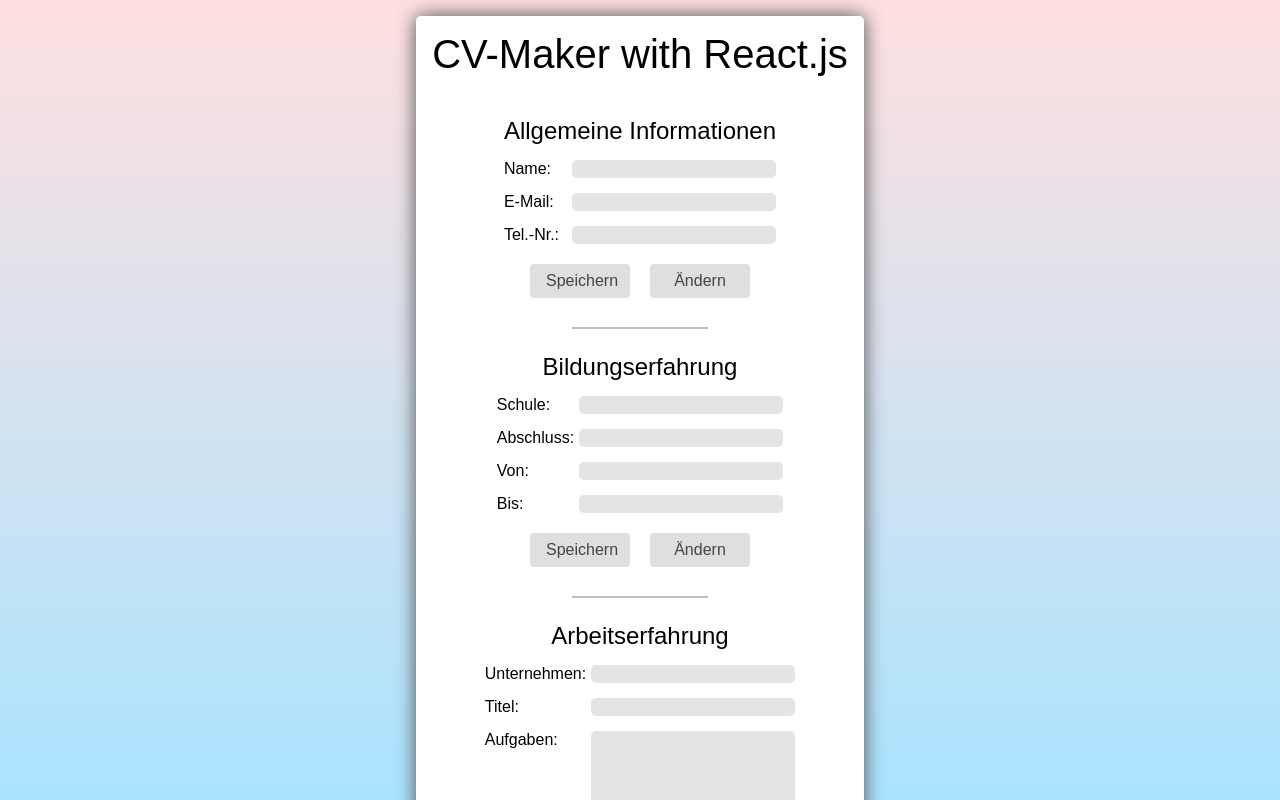
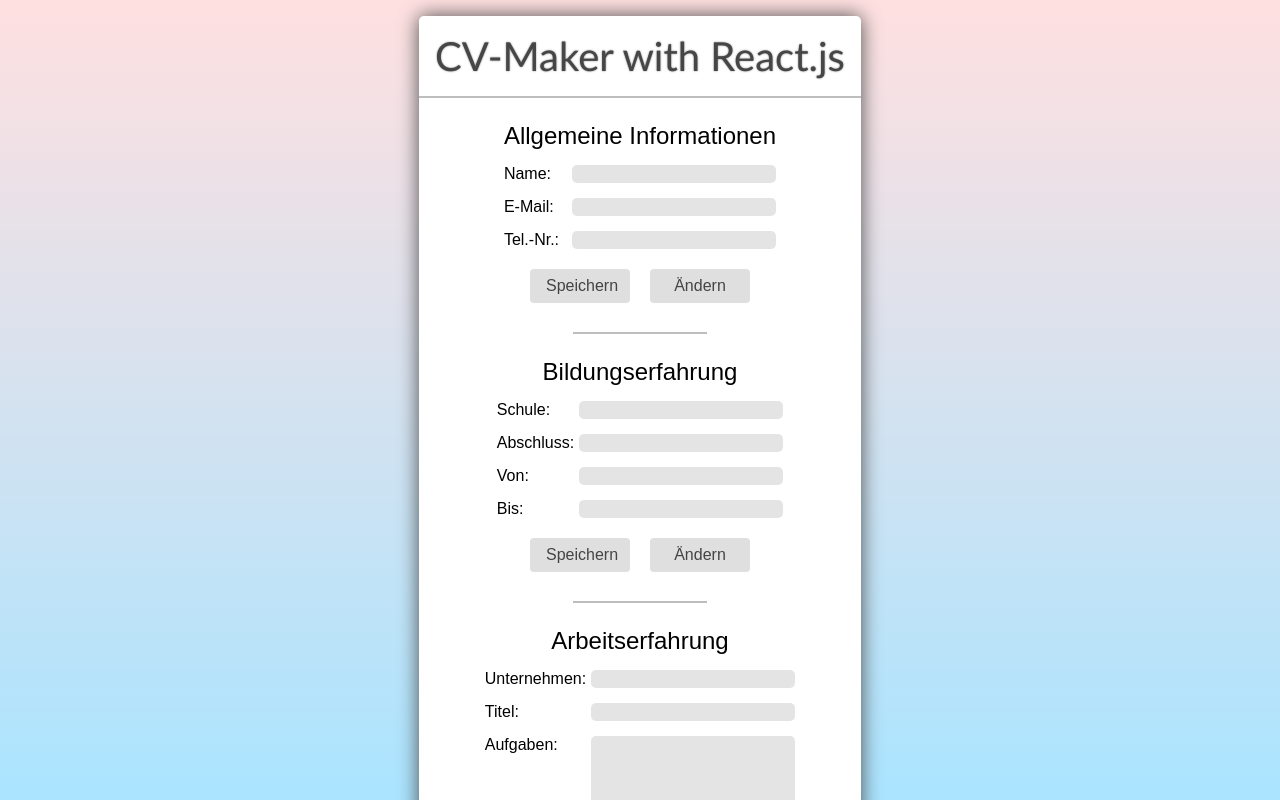
Before and after one commit to Martze96/CV-Task, a React (Create React App) app: page / in a window 1280 px wide. Shown: the top 800 px of the page. Built offline with nearby package versions, Linux system fonts and the light colour scheme.

Commit message:
fine design

```diff
--- a/src/styles/App.css
+++ b/src/styles/App.css
@@ -37,8 +37,12 @@
 .header {
     z-index: 1;
     text-align: center;
+    font-family: 'Gill Sans', 'Gill Sans MT', Calibri, 'Trebuchet MS', sans-serif;
     font-size: 2.5rem;
-    margin: 1rem;
+    color: rgb(70, 70, 70);
+    text-shadow: 0px 0px 2px grey;
+    border-bottom: 2px solid rgb(190, 190, 190);
+    padding: 1rem;
 }
 
 .sectionHeader {
```
